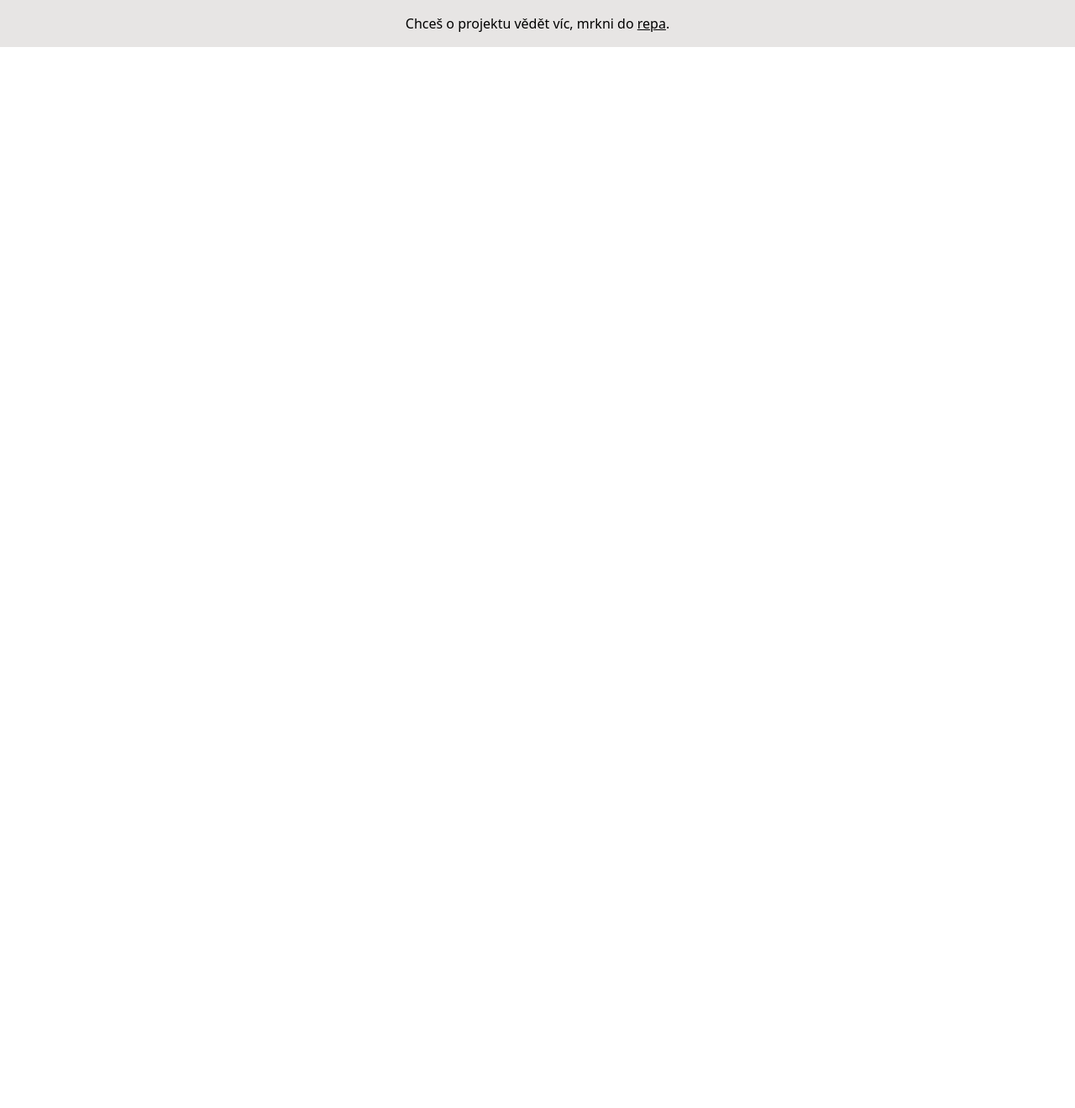
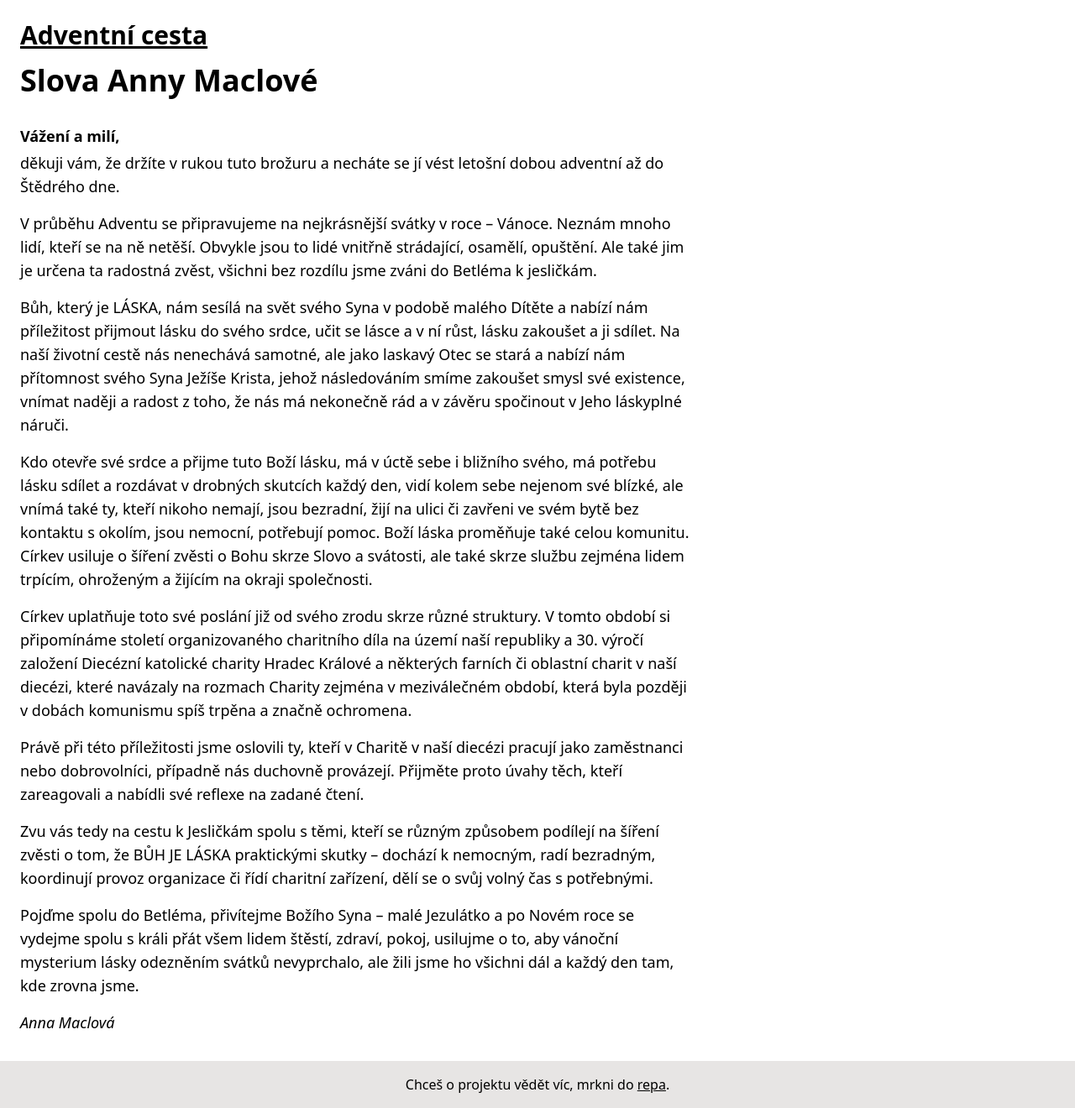
Before and after one commit to petrkucerak/adventnicesta, a Next.js app: page /slova-Anny-Maclove in a window 1280 px wide. Shown: the whole page at 84% size. Before the commit the page ends 800 px from the top, so only its background shows below. Built offline with nearby package versions, Linux system fonts and the light colour scheme.

Commit message:
Add slova Anny Maclove

```diff
--- a/pages/slova-Anny-Maclove.js
+++ b/pages/slova-Anny-Maclove.js
@@ -1,5 +1,6 @@
 import Head from "next/head";
 import Layout from "../components/layout";
+import ArticleHeader from "../components/header";
 
 export default function SlovaAnnyMaclove() {
   return (
@@ -7,7 +8,73 @@ export default function SlovaAnnyMaclove() {
       <Head>
         <title>Slova Anny Maclové - Adventní cesta</title>
       </Head>
-      <Layout></Layout>
+      <Layout>
+        <ArticleHeader />
+        <article className="mx-6 max-w-[800px]">
+          <h1 className="text-4xl font-bold mb-8">Slova Anny Maclové</h1>
+          <p className="font-semibold text-lg mb-1">Vážení a milí,</p>
+          <p className="text-lg mb-4">
+            děkuji vám, že držíte v rukou tuto brožuru a necháte se jí vést
+            letošní dobou adventní až do Štědrého dne.
+          </p>
+          <p className="text-lg mb-4">
+            V průběhu Adventu se připravujeme na nejkrásnější svátky v roce –
+            Vánoce. Neznám mnoho lidí, kteří se na ně netěší. Obvykle jsou to
+            lidé vnitřně strádající, osamělí, opuštění. Ale také jim je určena
+            ta radostná zvěst, všichni bez rozdílu jsme zváni do Betléma k
+            jesličkám.
+          </p>
+          <p className="text-lg mb-4">
+            Bůh, který je LÁSKA, nám sesílá na svět svého Syna v podobě malého
+            Dítěte a nabízí nám příležitost přijmout lásku do svého srdce, učit
+            se lásce a v ní růst, lásku zakoušet a ji sdílet. Na naší životní
+            cestě nás nenechává samotné, ale jako laskavý Otec se stará a nabízí
+            nám přítomnost svého Syna Ježíše Krista, jehož následováním smíme
+            zakoušet smysl své existence, vnímat naději a radost z toho, že nás
+            má nekonečně rád a v závěru spočinout v Jeho láskyplné náruči.
+          </p>
+          <p className="text-lg mb-4">
+            Kdo otevře své srdce a přijme tuto Boží lásku, má v úctě sebe i
+            bližního svého, má potřebu lásku sdílet a rozdávat v drobných
+            skutcích každý den, vidí kolem sebe nejenom své blízké, ale vnímá
+            také ty, kteří nikoho nemají, jsou bezradní, žijí na ulici či
+            zavřeni ve svém bytě bez kontaktu s okolím, jsou nemocní, potřebují
+            pomoc. Boží láska proměňuje také celou komunitu. Církev usiluje o
+            šíření zvěsti o Bohu skrze Slovo a svátosti, ale také skrze službu
+            zejména lidem trpícím, ohroženým a žijícím na okraji společnosti.
+          </p>
+          <p className="text-lg mb-4">
+            Církev uplatňuje toto své poslání již od svého zrodu skrze různé
+            struktury. V tomto období si připomínáme století organizovaného
+            charitního díla na území naší republiky a 30. výročí založení
+            Diecézní katolické charity Hradec Králové a některých farních či
+            oblastní charit v naší diecézi, které navázaly na rozmach Charity
+            zejména v meziválečném období, která byla později v dobách komunismu
+            spíš trpěna a značně ochromena.
+          </p>
+          <p className="text-lg mb-4">
+            Právě při této příležitosti jsme oslovili ty, kteří v Charitě v naší
+            diecézi pracují jako zaměstnanci nebo dobrovolníci, případně nás
+            duchovně provázejí. Přijměte proto úvahy těch, kteří zareagovali a
+            nabídli své reflexe na zadané čtení.
+          </p>
+          <p className="text-lg mb-4">
+            Zvu vás tedy na cestu k Jesličkám spolu s těmi, kteří se různým
+            způsobem podílejí na šíření zvěsti o tom, že BŮH JE LÁSKA
+            praktickými skutky – dochází k nemocným, radí bezradným, koordinují
+            provoz organizace či řídí charitní zařízení, dělí se o svůj volný
+            čas s potřebnými.
+          </p>
+          <p className="text-lg mb-4">
+            Pojďme spolu do Betléma, přivítejme Božího Syna – malé Jezulátko a
+            po Novém roce se vydejme spolu s králi přát všem lidem štěstí,
+            zdraví, pokoj, usilujme o to, aby vánoční mysterium lásky odezněním
+            svátků nevyprchalo, ale žili jsme ho všichni dál a každý den tam,
+            kde zrovna jsme.
+          </p>
+          <p className="text-lg mb-8 italic">Anna Maclová</p>
+        </article>
+      </Layout>
     </>
   );
 }
--- a/pages/slova-biskupa-Jana.js
+++ b/pages/slova-biskupa-Jana.js
@@ -8,46 +8,51 @@ export default function SlovaBiskupaJana() {
       <Head>
         <title>Slova Biskupa Jana - Adventní cesta</title>
       </Head>
+      <Layout>
         <ArticleHeader />
         <article className="mx-6 max-w-[800px]">
           <h1 className="text-4xl font-bold mb-8">Slova biskupa Jana</h1>
-        <p className="font-semibold text-lg mb-1">Bratři a sestry v Kristu, milí čtenáři,</p>
+          <p className="font-semibold text-lg mb-1">
+            Bratři a sestry v Kristu, milí čtenáři,
+          </p>
           <p className="text-lg mb-4">
             adventní doba je příliš krátká na to, abychom si v ní plně uvědomili
-          velikost Božího daru, za který Mu o Vánocích děkujeme: náš Stvořitel s
-          námi přichází do přímého, mezilidského kontaktu. Nabízí nám osobní
+            velikost Božího daru, za který Mu o Vánocích děkujeme: náš Stvořitel
+            s námi přichází do přímého, mezilidského kontaktu. Nabízí nám osobní
             vztah, který navíc přesahuje časnost tohoto světa. Vlastně ani celý
-          život není dost dlouhý na pochopení tohoto tajemství. Když však Ježíš
-          vyzývá učedníky, aby Ho následovali, nevybízí je jenom k abstraktním
-          úvahám. Především chce, aby vstali, vyšli mezi druhé lidi a
-          napodobovali Ho. Aby činili to, co činil a činí On.
+            život není dost dlouhý na pochopení tohoto tajemství. Když však
+            Ježíš vyzývá učedníky, aby Ho následovali, nevybízí je jenom k
+            abstraktním úvahám. Především chce, aby vstali, vyšli mezi druhé
+            lidi a napodobovali Ho. Aby činili to, co činil a činí On.
           </p>
           <p className="text-lg mb-4">
             Ač mnohá Kristova slova, činy a podobenství nechávají prostor
             přemýšlení o jejich významu, v základu všech je beze sporu
-          milosrdenství. Bůh člověku prokazuje nezaslouženou milost. Přichází za
-          ním, i když nemusí, učí ho a vede, i když nemusí, obětuje se za něho,
-          i když nemusí. Napodobovat našeho Pána tedy znamená v první řadě činit
-          skutky nezištné lásky. Je k nim povolán každý křesťan jako jednotlivec
-          i Církev jako společenství na místní, diecézní i celosvětové úrovni.
-          Charita, jak se tento její rozměr tradičně nazývá, tedy není jen
-          doplňkovou institucí, ale projevem samotného základu našeho
-          křesťanského povolání. Není jen záležitostí hromadných sbírek či
-          finančních darů, ale výchozího životního postoje: každý z nás je do
-          života povolán především proto, aby konkrétními skutky prokazoval
-          druhým caritas, nezištnou, milosrdnou lásku.
+            milosrdenství. Bůh člověku prokazuje nezaslouženou milost. Přichází
+            za ním, i když nemusí, učí ho a vede, i když nemusí, obětuje se za
+            něho, i když nemusí. Napodobovat našeho Pána tedy znamená v první
+            řadě činit skutky nezištné lásky. Je k nim povolán každý křesťan
+            jako jednotlivec i Církev jako společenství na místní, diecézní i
+            celosvětové úrovni. Charita, jak se tento její rozměr tradičně
+            nazývá, tedy není jen doplňkovou institucí, ale projevem samotného
+            základu našeho křesťanského povolání. Není jen záležitostí
+            hromadných sbírek či finančních darů, ale výchozího životního
+            postoje: každý z nás je do života povolán především proto, aby
+            konkrétními skutky prokazoval druhým caritas, nezištnou, milosrdnou
+            lásku.
           </p>
           <p className="text-lg mb-4">
             Pokud se v adventní době vydáme právě touto cestou, pak se pravé
             podstatě vánočního daru přiblížíme mnohem více než sebevětší snahou
-          vyložit jej teoreticky, „od stolu“. Děkuji autorům všech textů v této
-          brožuře, jejichž moudrost a zkušenosti nás budou letošní adventní
-          dobou v tomto smyslu provázet, a ze srdce Vám na jejím počátku žehnám!
+            vyložit jej teoreticky, „od stolu“. Děkuji autorům všech textů v
+            této brožuře, jejichž moudrost a zkušenosti nás budou letošní
+            adventní dobou v tomto smyslu provázet, a ze srdce Vám na jejím
+            počátku žehnám!
           </p>
           <p className="text-lg mb-1 italic">V Kristu a Marii,</p>
           <p className="text-lg mb-8 italic">Váš + biskup Jan</p>
         </article>
-      <Layout></Layout>
+      </Layout>
     </>
   );
 }
```
Lines whose indentation alone changed are shown as unchanged.
